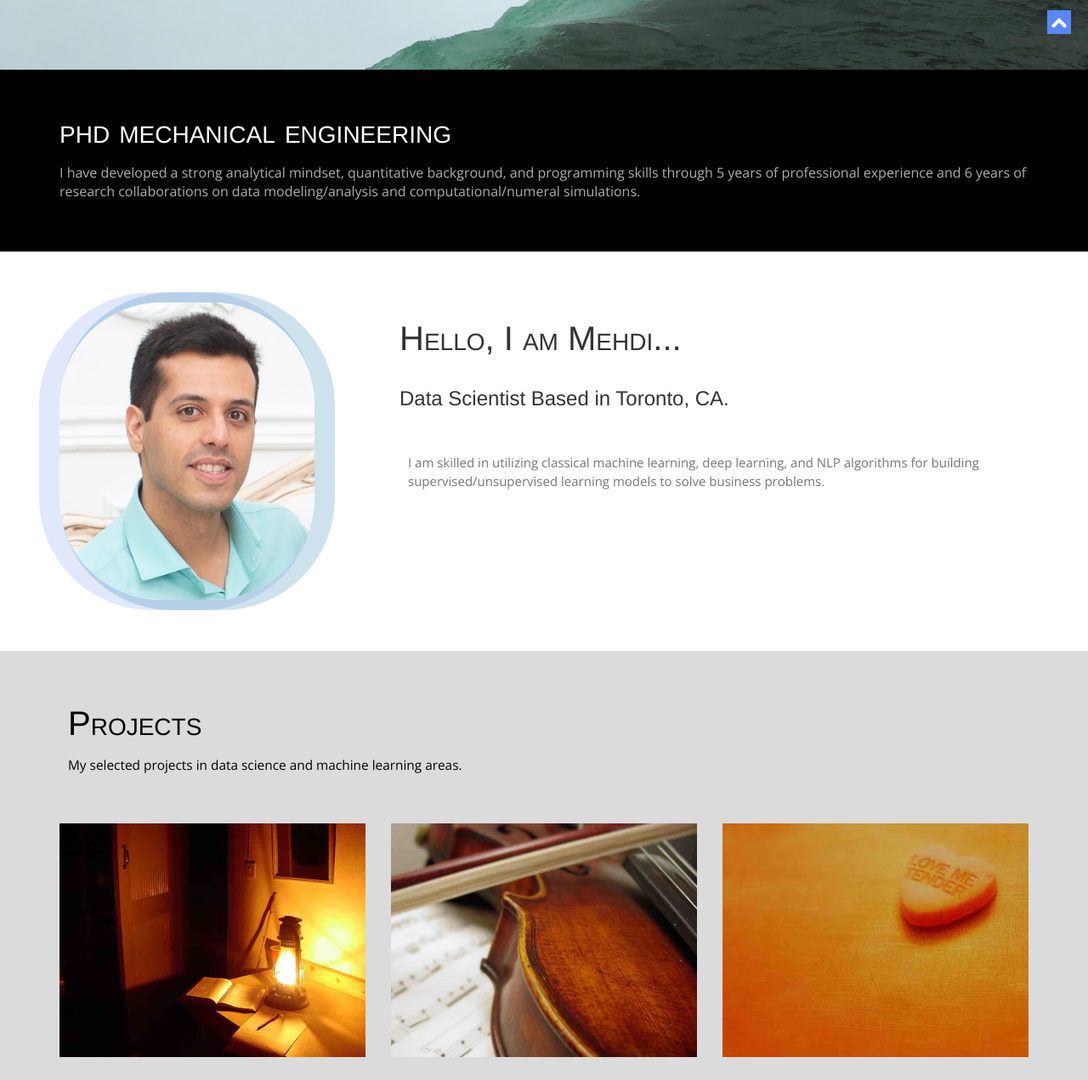
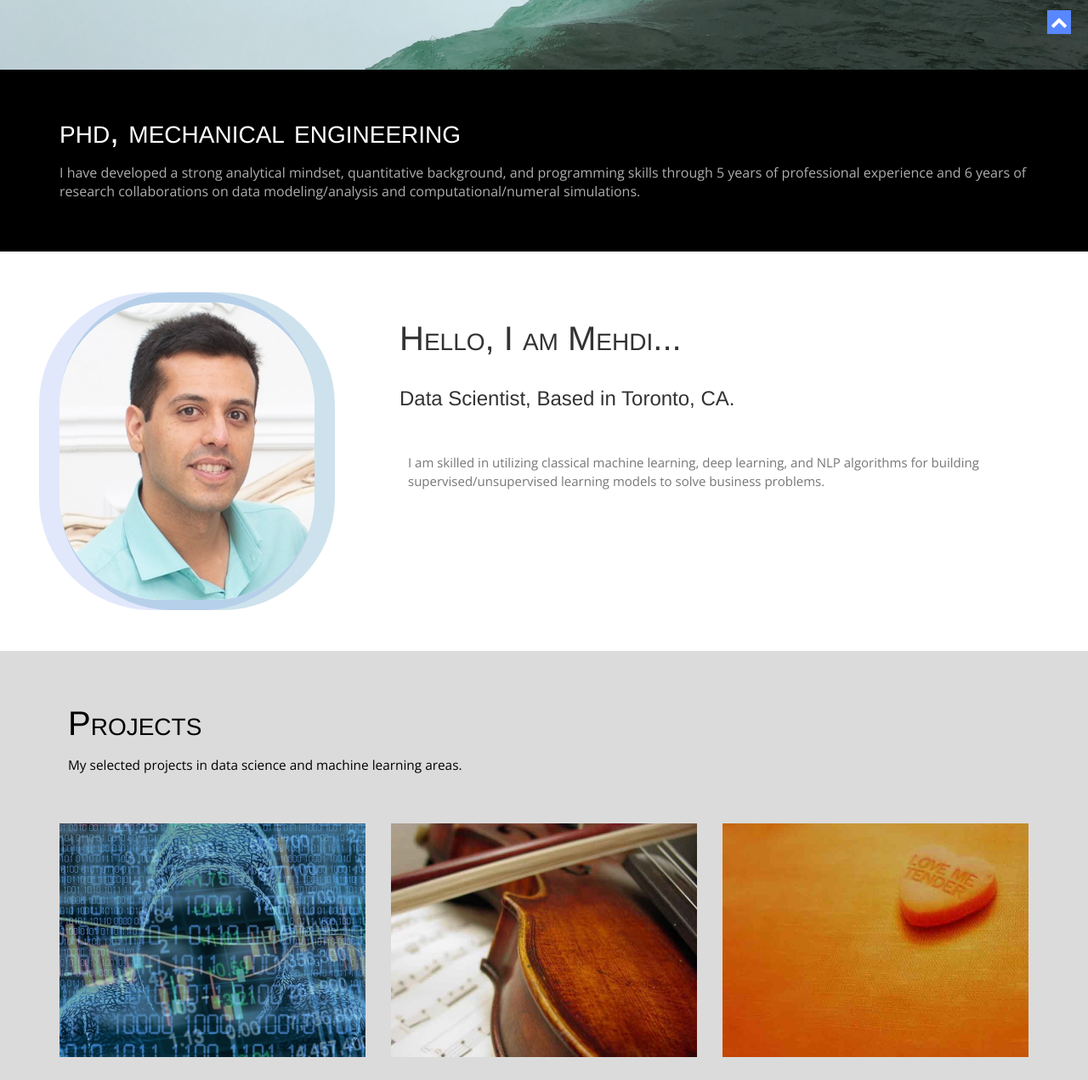
Before and after one commit to aghelinejad/Portfolio_Mehdi, a plain HTML site: page index.html in a window 1280 px wide. Shown: the part 740-2011 px from the top of the page at 85% size. Drawn offline with nearby package versions, Linux system fonts and the light colour scheme.

Commit message:
last touchs

```diff
--- a/index.html
+++ b/index.html
@@ -74,7 +74,7 @@
 <section id="introText">
   <div class="container">
     <div>
-      <h1>phd mechanical engineering</h1>
+      <h1>phd, mechanical engineering</h1>
       <p>I have developed a strong analytical mindset, quantitative background, and programming skills through 5 years of professional experience and 6 years of research collaborations on data modeling/analysis and computational/numeral simulations.</p>
     </div>
   </div>
@@ -88,7 +88,7 @@
       <div class="col-md-8 tileBox">
         <div class="txtHead">
           <h2>Hello, I am Mehdi...</h2>
-          <h3> Data Scientist Based in Toronto, CA.</h3>
+          <h3> Data Scientist, Based in Toronto, CA.</h3>
         </div>
         <p>I am skilled in utilizing classical machine learning, deep learning, and NLP algorithms for building supervised/unsupervised learning models to solve business problems. <br/>
       </div>
@@ -110,7 +110,7 @@
         <div class="row">
           <div class="portfolio-items isotopeWrapper clearfix" id="3">
             <article class="col-sm-4 isotopeItem webdesign">
-              <div class="portfolio-item"> <img src="images/portfolio/img1.jpg" alt="" />
+              <div class="portfolio-item"> <img src="images/portfolio/fraud.jpg" alt="" />
                 <div class="portfolio-desc align-center">
                   <div class="folio-info"> <a href="https://aghelinejad.github.io/Fraud_Detection/" class="fancybox">
                     <h5>Fraud Detection</h5>
```
Also changed, not shown: images/Mehdi_2.jpg (deleted), images/portfolio/fraud.jpg (added), images/portfolio/fraud0.png (added), images/portfolio/fraud1.png (added), 1 other file.
